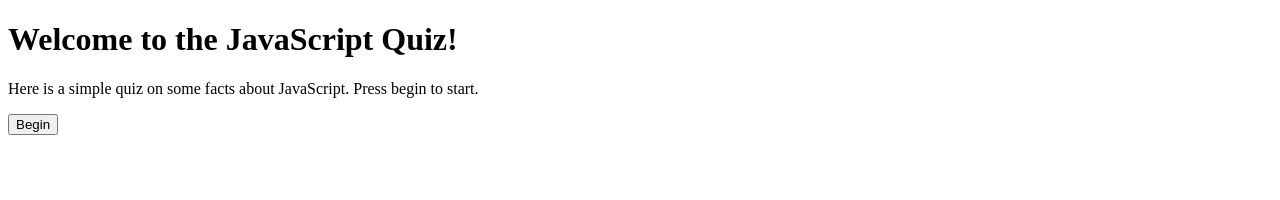
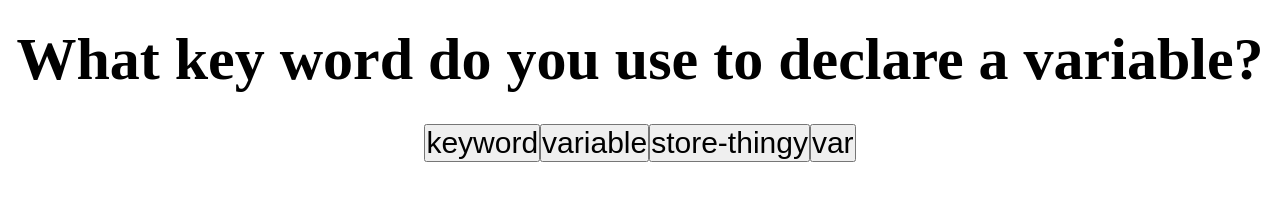
Before and after one commit to randomguy1234/javascript-quiz, a plain HTML site: page index.html in a window 1280 px wide. Both pictures are taken after a click on the button "Begin". Drawn offline with Linux system fonts and the light colour scheme.

Commit message:
flaw with checking quiz answer

```diff
--- a/assets/css/style.css
+++ b/assets/css/style.css
@@ -0,0 +1,55 @@
+/*reset whole page*/
+*{
+    margin: 0;
+    padding: 0;
+}
+
+:root{
+    --big-size: 50px;
+}
+
+
+/*center text and evenly spaced*/
+.topScore, .header, .subtitle{
+    display: flex;
+    flex-wrap: wrap;
+    justify-content: center;
+    margin-top: 25px;
+    margin-bottom: 30px;
+}
+
+/*adjust text size for the page*/
+.topScore{
+    font-size: 45px;
+}
+
+.header{
+    font-size: 60px;
+}
+
+.subtitle{
+    font-size: var(--big-size);
+    text-align: center;
+}
+
+/*center the button and make it bigger*/
+.btn-start{
+    position: relative;
+    left: 45%;
+    font-size: 45px;
+}
+
+
+/*media screens are to make sure everything was centered*/
+@media screen and (max-width: 900px){
+
+    .btn-start{
+        left: 40%;
+    }
+}
+
+@media screen and (max-width: 768px){
+    .header{
+        text-align: center;
+    }
+}
--- a/assets/js/script.js
+++ b/assets/js/script.js
@@ -0,0 +1,148 @@
+//array of quiz questions
+var questionBank= ["What key word do you use to declare a variable?",
+"How do you manipulate a html element using only JavaScript?",
+"What will be printed to the console with the code: var x=3; if (x === '3') console.log('x is 3')?",
+"Which of the following are correct data types of JavaScript?",
+"How do you make sure a button does whatever you want it to do?",
+"What is a function?",
+"Can you change the css properties of a html element using JavaScript?"];
+
+//multiple choice answers bank array
+var mCABank=
+[
+    ["keyword", "variable", "store-thingy", "var"],
+    ["just do it", "use querySelector and select the html class/id", "htmlElement = ...", "you can't change it at all"],
+    ["nothing", "x === 3", "x is 3", "hello human"],
+    ["number, boolean, string, null", "int, boolean, string, undefined", "object, text, empty", "big, small, tall, short"],
+    ["it just does whatever it does", "click the button and see what happens", "make a wish on a star", "make an event listener for the button"],
+    ["it is a social outing", "it is a method", "it is a math equation", "it is something dependent on factor(s)"],
+    ["yes", "no", "maybe", "i don't know"]
+];
+
+//array of correct answers
+var correctAnswers= ["var", "use querySelector and select the html class/id", "x is 3", "number, boolean, string, null",
+ "make an event listener for the button", "it is a method", "yes"];
+
+//variables for array index
+var i= 0;
+var j= 0;
+
+//variable for score
+var score= 0;
+
+
+//variable for storing the highest score
+var highScore= document.querySelector(".topScore");
+
+//variable for showing the questions
+var mainHeader= document.querySelector(".header");
+
+//variable for the subtitle under the header
+var subtitle= document.querySelector(".subtitle");
+
+//variable start quiz button
+var startButton= document.querySelector(".btn-start");
+
+//variable for script tag in html
+var link= document.querySelector(".linker");
+
+//variable to store the initial page setup
+var mainPage= document.querySelector(".main");
+
+var backUpPage= mainPage;
+
+var choice1= document.createElement("button");
+var choice2= document.createElement("button");
+var choice3= document.createElement("button");
+var choice4= document.createElement("button");
+
+//create div to center new buttons
+var container= document.createElement("div");
+    container.style.display= "flex";
+    container.style.flexWrap= "wrap";
+    container.style.justifyContent= "center";
+    mainPage.appendChild(container);
+
+
+//start the quiz
+var askQuestion= function(){
+
+    if (i !== questionBank.length)
+    {
+    //start the setup by removing unnecessary elements from the page
+    highScore.remove();
+    subtitle.remove();
+    startButton.remove();
+
+    //change header into question
+    mainHeader.textContent= questionBank[i];
+
+
+    //create buttons for multiple choice
+    //var choice1= document.createElement("button");
+    choice1.className= "option-1";
+    choice1.style.fontSize= "30px";
+    choice1.textContent= mCABank[i][0];
+    container.appendChild(choice1);
+    //console.log(mCABank[i][0]);
+
+
+    choice2.className= "option-2";
+    choice2.style.fontSize= "30px";
+    choice2.textContent= mCABank[i][1];
+    container.appendChild(choice2);
+    //console.log(mCABank[i][1]);
+
+
+    choice3.className= "option-3";
+    choice3.style.fontSize= "30px";
+    choice3.textContent= mCABank[i][2];
+    container.appendChild(choice3);
+    //console.log(mCABank[i][2]);
+
+
+    choice4.className= "option-4";
+    choice4.style.fontSize= "30px";
+    choice4.textContent= mCABank[i][3];
+    container.appendChild(choice4);
+    //console.log(mCABank[i][3]);
+
+
+    //answer question and check if correct, needs revision
+    choice1.addEventListener("click",  function(){checkAnswer(choice1)});
+    choice2.addEventListener("click",  function(){checkAnswer(choice2)});
+    choice3.addEventListener("click",  function(){checkAnswer(choice3)});
+    choice4.addEventListener("click",  function(){checkAnswer(choice4)});
+
+
+
+    }
+};
+
+//function to check if answer is correct, needs revision
+var checkAnswer= function(option){
+    if(option === correctAnswers[i])
+    {
+        //increase score
+        score += 7;
+        console.log("correct answer");
+
+    }
+    else
+    {
+    //reduce time here
+    console.log("wrong answer");
+    }
+
+    //ask next question
+    container.removeChild(choice1);
+    container.removeChild(choice2);
+    container.removeChild(choice3);
+    container.removeChild(choice4);
+    i++;
+    console.log(i);
+    askQuestion();
+};
+
+
+startButton.addEventListener("click", askQuestion);
--- a/index.html
+++ b/index.html
@@ -4,16 +4,17 @@
         <meta charset="UTF-8">
         <meta http-equiv="X-UA-Compatible" content="IE=edge">
         <meta name="viewport" content="width=device-width, initial-scale=1.0">
-        <link rel= "stylesheet" src= "./assets/css/style.css" />
+        <link rel= "stylesheet" href= "./assets/css/style.css" />
         <title>JavaScript Quiz</title>
     </head>
-    <body>
-        <h1 class= "main">Welcome to the JavaScript Quiz!</h1>
+    <body class= "main">
+        <p class= "topScore">High Score: </p>
+        <h1 class= "header">Welcome to the JavaScript Quiz!</h1>
         <p class= "subtitle">Here is a simple quiz on some facts about JavaScript. Press begin to start.</p>
         <button class= "btn-start">Begin</button>
 
 
 
-        <script src= "./assets/js/script.js"></script>
+        <script class="linker" src= "./assets/js/script.js"></script>
     </body>
 </html>
```
Also changed, not shown: 1 other file.
